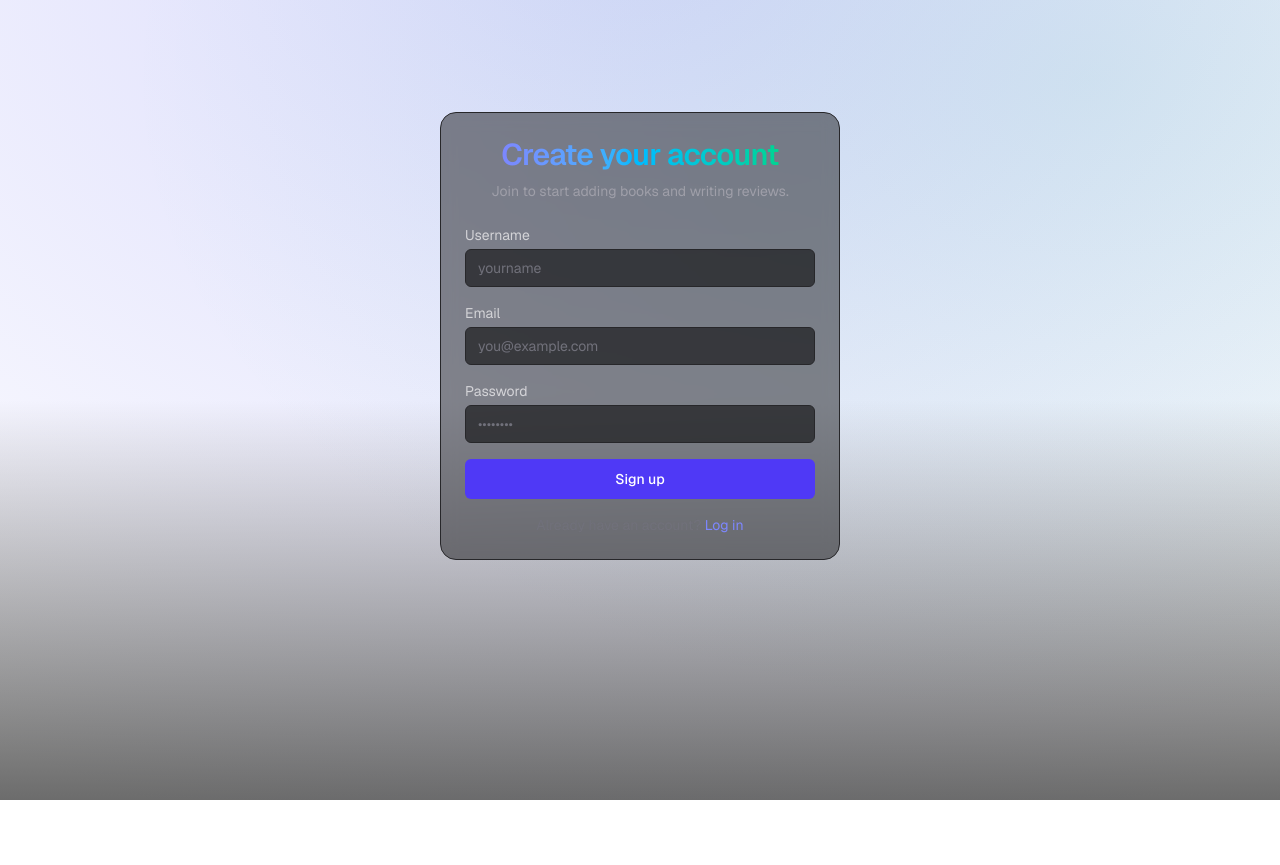
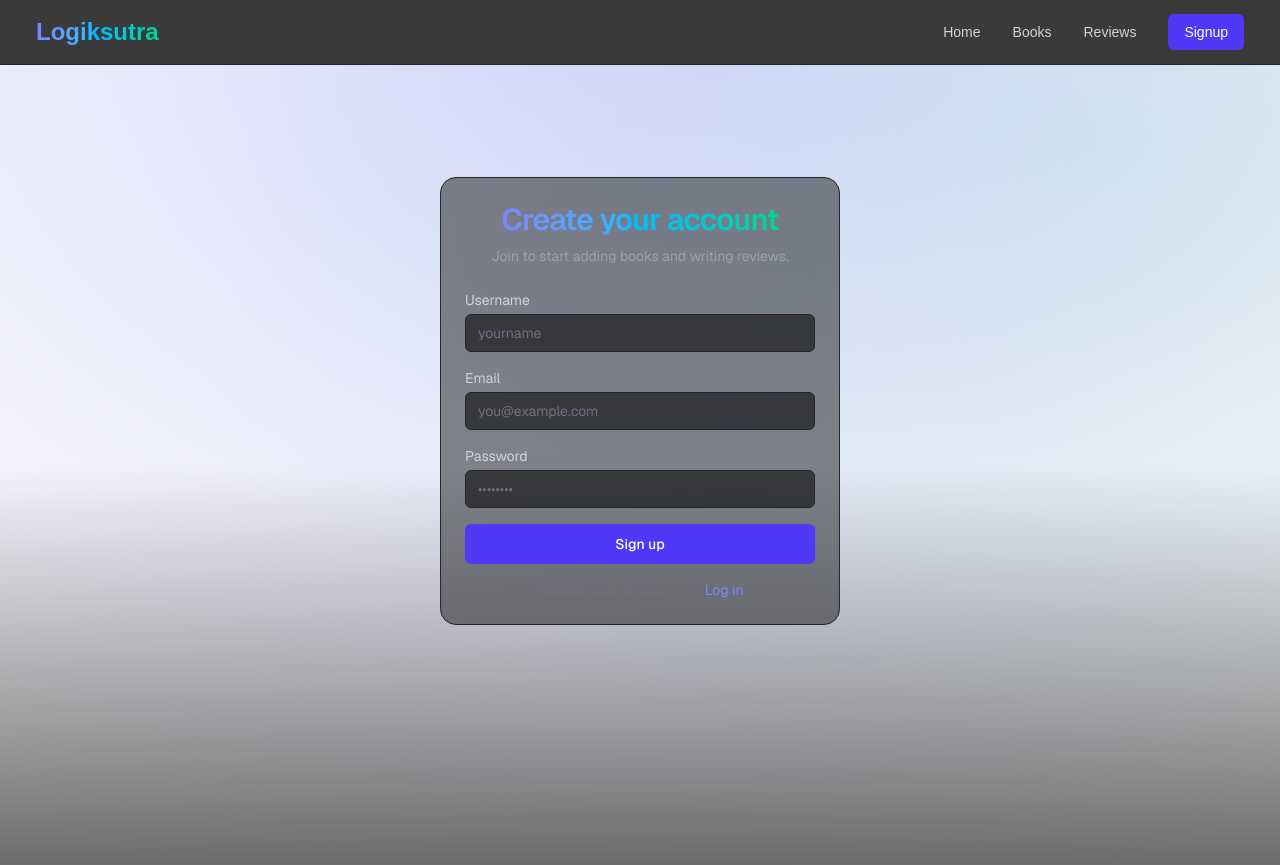
Before and after one commit to pikacoder44/Inkspire---Book-Review-Platform, a Next.js app in the folder frontend/: page /signup in a window 1280 px wide. Before the commit the page ends 800 px from the top, so only its background shows below. Built offline with nearby package versions, Linux system fonts and the light colour scheme.

Commit message:
Fixed signup page

```diff
--- /dev/null
+++ b/frontend/app/books/page.js
@@ -0,0 +1,60 @@
+"use client";
+
+import { useState, useEffect } from "react";
+
+const Books = () => {
+  const [books, setBooks] = useState([]);
+  const fetchBooks = async () => {
+    const response = await fetch("/api/books/getbooks");
+    const data = await response.json();
+    console.log(data);
+    setBooks(data);
+  };
+  console.log(books);
+  console.log(books.length);
+
+  useEffect(() => {
+    fetchBooks();
+  }, []);
+
+  return (
+    <main className="font-sans min-h-screen relative">
+      <div className="pointer-events-none absolute inset-0 -z-10">
+        <div className="absolute inset-0 bg-[radial-gradient(80rem_60rem_at_50%_-10%,rgba(99,102,241,0.25),transparent),radial-gradient(60rem_40rem_at_85%_10%,rgba(16,185,129,0.12),transparent)]" />
+        <div className="absolute inset-0 bg-gradient-to-b from-transparent via-transparent to-[rgba(10,10,10,0.6)]" />
+      </div>
+      <section className="relative mx-auto max-w-6xl px-6 py-24 sm:py-28">
+        <div className="rounded-2xl border border-zinc-800 bg-zinc-900/50 p-6 backdrop-blur-sm flex flex-col items-center justify-center gap-4">
+          <h1 className="text-6xl font-semibold tracking-tight">Books</h1>
+          <p className="mt-2 text-2xl text-zinc-400">
+            Discover and manage your favorite books.
+          </p>
+
+          <div>
+            {/* card for each book */}
+            {books.map((book) => (
+              <div
+                key={book._id}
+                className="rounded-2xl border border-zinc-800 bg-zinc-900/50 p-6 backdrop-blur-sm"
+              >
+                <h2 className="text-2xl font-semibold">{book.title}</h2>
+                <p className="mt-2 text-sm text-zinc-400">{book.author}</p>
+              </div>
+            ))}
+          </div>
+
+          <div className="mt-10 flex items-center justify-center gap-3">
+            <a
+              href="#add-book"
+              className="rounded-md bg-white w-auto h-10 flex px-4 py-2 items-center justify-center text-2xl font-medium text-black hover:bg-gray-200 transition"
+            >
+              + Add Book
+            </a>
+          </div>
+        </div>
+      </section>
+    </main>
+  );
+};
+
+export default Books;
--- a/frontend/app/layout.js
+++ b/frontend/app/layout.jsx
@@ -1,5 +1,6 @@
 import { Geist, Geist_Mono } from "next/font/google";
 import "./globals.css";
+import Navbar from "../components/Navbar";
 
 const geistSans = Geist({
   variable: "--font-geist-sans",
@@ -22,6 +23,7 @@ export default function RootLayout({ children }) {
       <body
         className={`${geistSans.variable} ${geistMono.variable} antialiased`}
       >
+        <Navbar />
         {children}
       </body>
     </html>
--- a/frontend/app/page.js
+++ b/frontend/app/page.jsx
@@ -1,3 +1,5 @@
+
+
 export default function Home() {
   return (
     <main className="font-sans min-h-screen relative">
--- a/frontend/app/signup/page.jsx
+++ b/frontend/app/signup/page.jsx
@@ -1,4 +1,38 @@
+"use client";
+
+import { useState } from "react";
+import { useRouter } from "next/navigation";
+
 const Signup = () => {
+  const [username, setUsername] = useState("");
+  const [email, setEmail] = useState("");
+  const [password, setPassword] = useState("");
+  const [loading, setLoading] = useState(false);
+  const router = useRouter();
+  const handleSignup = async () => {
+    setLoading(true);
+    const response = await fetch("http://localhost:5000/api/users/register", {
+      method: "POST",
+      body: JSON.stringify({
+        username: username,
+        email: email,
+        password: password,
+      }),
+      headers: {
+        "Content-Type": "application/json",
+      },
+    });
+    const data = await response.json();
+    console.log(data);
+    if (response.ok) {
+      alert("User registered successfully");
+      router.push("/books");
+    } else {
+      alert("User registration failed");
+    }
+    setLoading(false);
+  };
+
   return (
     <main className="font-sans min-h-screen relative">
       <div className="pointer-events-none absolute inset-0 -z-10">
@@ -25,6 +59,8 @@ const Signup = () => {
               <input
                 type="text"
                 placeholder="yourname"
+                value={username}
+                onChange={(e) => setUsername(e.target.value)}
                 className="w-full rounded-md border border-zinc-800 bg-zinc-950/60 px-3 py-2 text-sm text-zinc-200 placeholder-zinc-500 outline-none focus:border-zinc-700"
               />
             </div>
@@ -33,6 +69,8 @@ const Signup = () => {
               <input
                 type="email"
                 placeholder="you@example.com"
+                value={email}
+                onChange={(e) => setEmail(e.target.value)}
                 className="w-full rounded-md border border-zinc-800 bg-zinc-950/60 px-3 py-2 text-sm text-zinc-200 placeholder-zinc-500 outline-none focus:border-zinc-700"
               />
             </div>
@@ -43,14 +81,18 @@ const Signup = () => {
               <input
                 type="password"
                 placeholder="••••••••"
+                value={password}
+                onChange={(e) => setPassword(e.target.value)}
                 className="w-full rounded-md border border-zinc-800 bg-zinc-950/60 px-3 py-2 text-sm text-zinc-200 placeholder-zinc-500 outline-none focus:border-zinc-700"
               />
             </div>
             <button
               type="button"
               className="w-full rounded-md bg-indigo-600 px-4 py-2.5 text-sm font-medium text-white hover:bg-indigo-500 transition"
+              disabled={loading}
+              onClick={handleSignup}
             >
-              Sign up
+              {loading ? "Signing up..." : "Sign up"}
             </button>
           </form>
           <p className="mt-4 text-center text-sm text-zinc-500">
--- /dev/null
+++ b/frontend/components/Navbar.jsx
@@ -0,0 +1,63 @@
+const Navbar = () => {
+  // For now, we'll assume user is not logged in
+  // Later this can be connected to auth state
+  const isLoggedIn = false;
+
+  return (
+    <nav className="sticky top-0 z-50 border-b border-zinc-800 bg-zinc-950/80 backdrop-blur-sm">
+      <div className="mx-auto px-9">
+        <div className="flex w-full h-16 items-center justify-between">
+          {/* Logo */}
+          <div className="flex items-center">
+            <a href="/" className="text-2xl font-semibold">
+              <span className="bg-gradient-to-r from-indigo-400 via-sky-400 to-emerald-400 bg-clip-text text-transparent">
+                Logiksutra
+              </span>
+            </a>
+          </div>
+
+          {/* Navigation Links */}
+          <div className="flex items-center space-x-8">
+            <a
+              href="/"
+              className="text-sm font-medium text-zinc-300 hover:text-white transition"
+            >
+              Home
+            </a>
+            <a
+              href="/books"
+              className="text-sm font-medium text-zinc-300 hover:text-white transition"
+            >
+              Books
+            </a>
+            <a
+              href="/reviews"
+              className="text-sm font-medium text-zinc-300 hover:text-white transition"
+            >
+              Reviews
+            </a>
+
+            {/* Conditional rendering based on login status */}
+            {isLoggedIn ? (
+              <a
+                href="/profile"
+                className="rounded-md bg-indigo-600 px-4 py-2 text-sm font-medium text-white hover:bg-indigo-500 transition"
+              >
+                Profile
+              </a>
+            ) : (
+              <a
+                href="/signup"
+                className="rounded-md bg-indigo-600 px-4 py-2 text-sm font-medium text-white hover:bg-indigo-500 transition"
+              >
+                Signup
+              </a>
+            )}
+          </div>
+        </div>
+      </div>
+    </nav>
+  );
+};
+
+export default Navbar;
```
